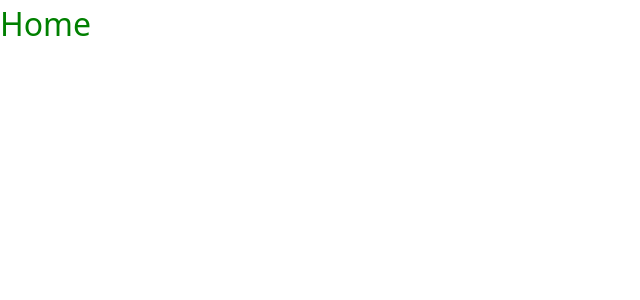
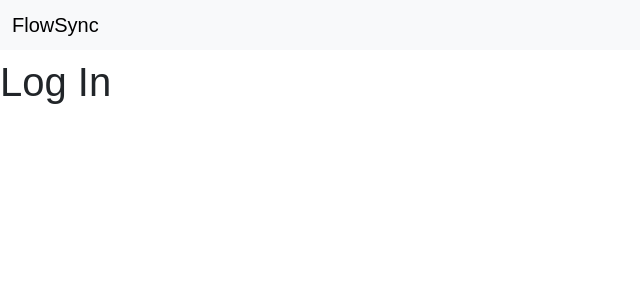
Before and after one commit to AlexVachon/asp-frontend, a Vue app in the folder asp-project/: page /auth/login in a window 1280 px wide. Before the commit this address had no page. Shown: the top 300 px of the page, without its empty margins (0-640 px from the left). Built offline with nearby package versions, Linux system fonts and the light colour scheme; the HTML template or start-up script is replaced by a standard one.

Commit message:
Commencement log et sign in

```diff
--- a/asp-project/package.json
+++ b/asp-project/package.json
@@ -28,7 +28,7 @@
     "eslint-plugin-vue": "^9.30.0",
     "npm-run-all2": "^7.0.1",
     "prettier": "^3.3.3",
-    "sass": "^1.80.7",
+    "sass": "^1.43.4",
     "sass-loader": "^16.0.3",
     "typescript": "~5.6.3",
     "vite": "^5.4.10",
--- a/asp-project/src/App.vue
+++ b/asp-project/src/App.vue
@@ -1,14 +1,8 @@
 <script setup lang="ts">
-import { RouterLink, RouterView } from 'vue-router'
+import { RouterView } from 'vue-router'
 </script>
 
 <template>
-  <header>
-    <nav>
-      <RouterLink to="/">Home</RouterLink>
-    </nav>
-  </header>
-
   <RouterView />
 </template>
 
--- a/asp-project/src/assets/main.scss
+++ b/asp-project/src/assets/main.scss
@@ -1,9 +1,5 @@
 @import "../../node_modules/bootstrap/scss/bootstrap";
 
-nav {
-  a {
-    color: green;
-    font-size: xx-large;
-    text-decoration: none;
-  }
+body {
+  font-family: "Lexend Deca", sans-serif;
 }
--- /dev/null
+++ b/asp-project/src/components/Forms/Input.vue
@@ -0,0 +1,6 @@
+<template>
+
+</template>
+<script setup lang="ts" setup>
+
+</script>
--- /dev/null
+++ b/asp-project/src/components/NavBar/MenuConnect.vue
@@ -0,0 +1,15 @@
+<template>
+
+    <nav class="navbar bg-body-tertiary">
+        <div class="container-fluid">
+            <a class="navbar-brand" href="#">
+                FlowSync
+            </a>
+        </div>
+    </nav>
+
+</template>
+
+<script lang="ts" setup>
+
+</script>
--- a/asp-project/src/router/index.ts
+++ b/asp-project/src/router/index.ts
@@ -1,15 +1,53 @@
-import { createRouter, createWebHistory } from 'vue-router'
-import HomeView from '../views/HomeView.vue'
+import { createRouter, createWebHistory } from 'vue-router';
+
+const isAuthenticated = () => {
+  // Vérifie si un token est présent dans le localStorage pour déterminer l'authentification
+  return localStorage.getItem('authToken') !== null;
+};
 
 const router = createRouter({
   history: createWebHistory(import.meta.env.BASE_URL),
   routes: [
     {
       path: '/',
-      name: 'home',
-      component: HomeView,
+      redirect: () => {
+        // Redirige vers /app si connecté, sinon vers /auth/login
+        return isAuthenticated() ? '/app' : '/auth/login';
+      },
+    },
+    {
+      path: '/auth',
+      name: 'auth',
+      component: () => import('@/views/connect/ConnectView.vue'),
+      children: [
+        {
+          path: 'login',
+          name: 'login',
+          component: () => import('@/views/connect/LogIn.vue'),
+        },
+        {
+          path: 'sign',
+          name: 'sign',
+          component: () => import('@/views/connect/SignIn.vue'),
+        },
+      ],
+    },
+    {
+      path: '/app',
+      name: 'application',
+      component: () => import('@/views/app/HomeView.vue'),
     },
   ],
-})
+});
 
-export default router
+router.beforeEach((to, from, next) => {
+  const publicPaths = ['/auth/login', '/auth/sign'];
+  const authRequired = !publicPaths.includes(to.path);
+
+  if (authRequired && !isAuthenticated()) {
+    return next('/auth/login');
+  }
+  next();
+});
+
+export default router;
--- a/asp-project/src/views/HomeView.vue
+++ /dev/null
@@ -1,46 +0,0 @@
-<script setup lang="ts"></script>
-
-<template>
-  <main>
-    <div class="card shadow mx-auto" style="width: 18rem;">
-      <div class="card-body">
-        <h5 class="card-title">Colors</h5>
-        <p class="text-primary">.text-primary</p>
-        <p class="text-primary-emphasis">.text-primary-emphasis</p>
-
-        <p class="text-secondary">.text-secondary</p>
-        <p class="text-secondary-emphasis">.text-secondary-emphasis</p>
-
-        <p class="text-success">.text-success</p>
-        <p class="text-success-emphasis">.text-success-emphasis</p>
-
-        <p class="text-danger">.text-danger</p>
-        <p class="text-danger-emphasis">.text-danger-emphasis</p>
-
-        <p class="text-warning">.text-warning</p>
-        <p class="text-warning-emphasis">.text-warning-emphasis</p>
-
-        <p class="text-info">.text-info</p>
-        <p class="text-info-emphasis">.text-info-emphasis</p>
-
-        <p class="text-light bg-dark">.text-light</p>
-        <p class="text-light-emphasis bg-dark">.text-light-emphasis</p>
-
-        <p class="text-dark">.text-dark</p>
-        <p class="text-dark-emphasis">.text-dark-emphasis</p>
-
-        <p class="text-body">.text-body</p>
-        <p class="text-body-emphasis">.text-body-emphasis</p>
-
-        <p class="text-body-secondary">.text-body-secondary</p>
-        <p class="text-body-tertiary">.text-body-tertiary</p>
-
-        <p class="text-black">.text-black</p>
-        <p class="text-white bg-dark">.text-white</p>
-
-        <p class="text-black-50">.text-black-50</p>
-        <p class="text-white-50 bg-dark">.text-white-50</p>
-      </div>
-    </div>
-  </main>
-</template>
--- /dev/null
+++ b/asp-project/src/views/app/HomeView.vue
@@ -0,0 +1,7 @@
+<script setup lang="ts"></script>
+
+<template>
+  <main>
+    <h1>Base View</h1>
+  </main>
+</template>
--- /dev/null
+++ b/asp-project/src/views/connect/ConnectView.vue
@@ -0,0 +1,13 @@
+<template>
+    <h1>
+        <MenuConnect />
+    </h1>
+
+    <RouterView />
+</template>
+
+<script lang="ts" setup>
+import { RouterView } from 'vue-router';
+import MenuConnect from '@/components/NavBar/MenuConnect.vue';
+
+</script>
--- /dev/null
+++ b/asp-project/src/views/connect/LogIn.vue
@@ -0,0 +1,10 @@
+<template>
+    <h1>
+        Log In
+    </h1>
+
+</template>
+<script lang="js" setup>
+
+
+</script>
--- /dev/null
+++ b/asp-project/src/views/connect/SignIn.vue
@@ -0,0 +1,10 @@
+<template>
+    <h1>
+        Sign In
+    </h1>
+
+</template>
+<script lang="js" setup>
+
+
+</script>
```
Also changed, not shown: asp-project/src/components/Forms/Form.vue (added, +7 -0 lines), 1 other file (tests, documents, lock files or other folders).
